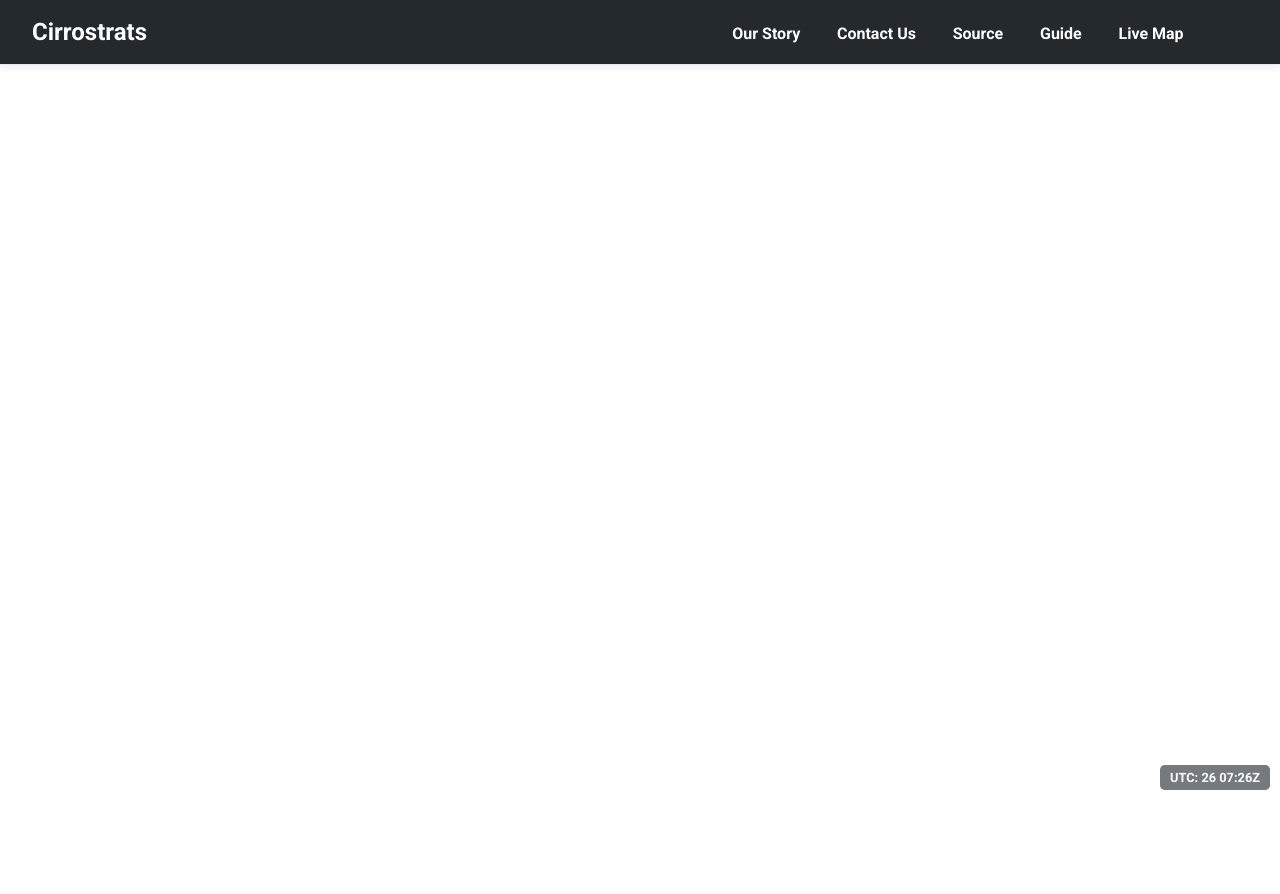
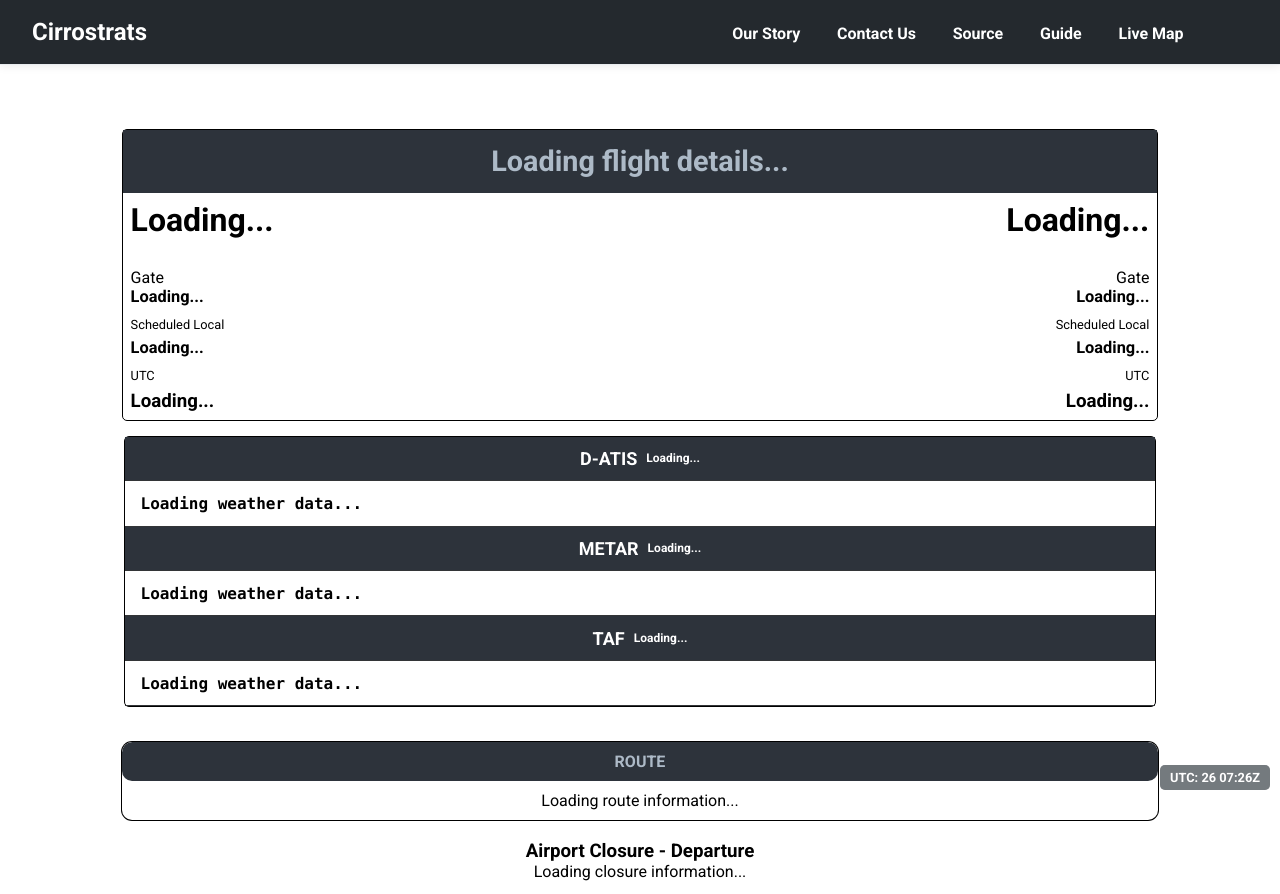
Before and after one commit to ujazishere/cirrostrats-frontend, a React (Vite) app: page /details in a window 1280 px wide. Shown: the top 894 px of the page. Before the commit the page ends 800 px from the top, so only its background shows below. Built offline with nearby package versions, Linux system fonts and the light colour scheme; no server answers.

Commit message:
preloading table - working

```diff
--- a/src/pages/Details.jsx
+++ b/src/pages/Details.jsx
@@ -1,13 +1,113 @@
 import React, { useState, useEffect } from "react";
 import { useLocation } from "react-router-dom";
 import axios from "axios";
-import UTCTime from "../components/UTCTime"; // Import the UTC time component
+import UTCTime from "../components/UTCTime";
 import { FlightCard, WeatherCard } from "../components/Combined";
 
 const apiUrl = import.meta.env.VITE_API_URL;
 console.log(`apiUrl: ${apiUrl}`);
 
-// To return test data change test data variable in the .env file to true
+const LoadingWeatherCard = () => (
+  <div className="card">
+    {['D-ATIS', 'METAR', 'TAF'].map((section) => (
+      <div key={section}>
+        <div className="card__depature__subtitle card__header--dark">
+          <h3 className="card__depature__subtitle__title">{section}</h3>
+          <span className="card__depature__time">Loading...</span>
+        </div>
+        <div className="card__depature__details">
+          <p>Loading weather data...</p>
+        </div>
+      </div>
+    ))}
+  </div>
+);
+
+const LoadingFlightCard = () => (
+  <div className="details">
+    <div className="details__card">
+      <h3 className="details__card__title">Loading flight details...</h3>
+
+      <div className="detail__body">
+        {/* Departure Loading State */}
+        <div className="detail__depature">
+          <h3 className="detail__depature__title">Loading...</h3>
+          <div className="detail__gate">
+            <p className="detail__gate__title">Gate</p>
+            <h3>Loading...</h3>
+          </div>
+          <div className="detail__depature__time">
+            <p className="detail__depature__local">Scheduled Local</p>
+            <h3>Loading...</h3>
+          </div>
+          <div className="detail__depature__utc__time">
+            <p className="detail__depature__utc">UTC</p>
+            <h3>Loading...</h3>
+          </div>
+        </div>
+
+        {/* Arrival Loading State */}
+        <div className="detail__arrival">
+          <h3 className="detail__arrival__title">Loading...</h3>
+          <div className="detail__gate">
+            <p className="detail__gate__title">Gate</p>
+            <h3>Loading...</h3>
+          </div>
+          <div className="detail__arrival__time">
+            <p className="detail__arrival__local">Scheduled Local</p>
+            <h3>Loading...</h3>
+          </div>
+          <div className="detail__arrival__utc__time">
+            <p className="detail__arrival__utc">UTC</p>
+            <h3>Loading...</h3>
+          </div>
+        </div>
+      </div>
+    </div>
+
+    {/* Departure Weather Loading State */}
+    <div className="table-container">
+  <table className="flight_card" style={{ width: '100%' }}>
+    <tbody>
+      <LoadingWeatherCard />
+    </tbody>
+  </table>
+</div>
+
+    {/* Route Loading State */}
+    <table className="route">
+      <tbody>
+        <tr>
+          <th>ROUTE</th>
+        </tr>
+        <tr>
+          <td>Loading route information...</td>
+        </tr>
+      </tbody>
+    </table>
+
+    {/* NAS Details Loading State */}
+    <div className="nas-details">
+      <h3>Airport Closure - Departure</h3>
+      <p>Loading closure information...</p>
+    </div>
+
+    {/* Destination Weather Loading State */}
+    <div className="table-container">
+  <table className="flight_card" style={{ width: '100%' }}>
+    <tbody>
+      <LoadingWeatherCard />
+    </tbody>
+  </table>
+</div>
+
+    {/* NAS Details Destination Loading State */}
+    <div className="nas-details">
+      <h3>Airport Closure - Destination</h3>
+      <p>Loading closure information...</p>
+    </div>
+  </div>
+);
 
 const Details = () => {
   const [airportWx, setAirportWx] = useState(null);
@@ -17,57 +117,46 @@ const Details = () => {
   const [FlightAwareReturns, setFlightAwareReturns] = useState(null);
   const [NASResponse, setNASResponse] = useState(null);
   const [WeatherResponse, setWeatherResponse] = useState(null);
+  const [isLoading, setIsLoading] = useState(true);
 
   const location = useLocation();
   const searchValue = location?.state?.searchValue;
-  // const noResults = location?.state?.noResults;
-
 
   useEffect(() => {
     async function fetchData() {
+      setIsLoading(true);
       console.log('searchValue in Details.jsx', searchValue);
       try {
         let res;
         if (searchValue?.id) {
-          // Fetching weather data using the airport ID
           const airportId = searchValue.id;
           res = await axios.get(`${apiUrl}/airport/${airportId}`);
           console.log("Returning airportData");
           setAirportWx(res.data);
         } else {
-
-          if (import.meta.env.VITE_APP_TEST_FLIGHT_DATA === 'true') {   // This triggers the TEST DATA returns
+          if (import.meta.env.VITE_APP_TEST_FLIGHT_DATA === 'true') {
             console.log("RETURNING TEST DATA");
-            const res = await axios.get(`${apiUrl}/testDataReturns`);           // Raw query request
+            const res = await axios.get(`${apiUrl}/testDataReturns`);
             setFlightData(res.data);
             setWeatherResponse(res.data);
             setNASResponse(res.data);
             console.log("res.data", res.data);
-            return;
-
-          } else {              // This triggers the REAL DATA returns
+          } else {
             const flightNumberQuery = searchValue?.flightNumber ? searchValue.flightNumber : searchValue;
             console.log("Couldn't find airport in the suggestion. Need to send to /rawQuery.", flightNumberQuery);
 
-            // Fetching data using appropriate route requests
             const [depDesRes, flightStatsTZRes, flightAwareReturnsRes] = await Promise.all([
-              // axios.get(`${apiUrl}/rawQuery/${flightNumberQuery}`),           // Raw query request
-              axios.get(`${apiUrl}/DepartureDestination/${flightNumberQuery}`), // Departure/Destination request
-              axios.get(`${apiUrl}/DepartureDestinationTZ/${flightNumberQuery}`), // Timezone request 1
-              axios.get(`${apiUrl}/flightAware/UA/${flightNumberQuery}`)        // FlightAware request
+              axios.get(`${apiUrl}/DepartureDestination/${flightNumberQuery}`),
+              axios.get(`${apiUrl}/DepartureDestinationTZ/${flightNumberQuery}`),
+              axios.get(`${apiUrl}/flightAware/UA/${flightNumberQuery}`)
             ]);
 
             setUaDepDes(depDesRes.data);
             setFlightStatsTZ(flightStatsTZRes.data);
             setFlightAwareReturns(flightAwareReturnsRes.data);
 
-            // console.log("DepDes", depDesRes.data.destination_ID);
-            // console.log("flightStatsTZ", flightStatsTZRes.data);
-
-            // Now send multiple requests based on depDesRes data fields
             const [nasRes, depWeather, destWeather] = await Promise.all([
               axios.get(`${apiUrl}/NAS/${depDesRes.data.departure_ID}/${depDesRes.data.destination_ID}`),
-              // axios.get(`${apiUrl}/Weather/${depDesRes.data.departure_ID}/${depDesRes.data.destination_ID}`),    // deprecated request since it needed both departure_ID and destination_ID
               axios.get(`${apiUrl}/Weather/${depDesRes.data.departure_ID}`),
               axios.get(`${apiUrl}/Weather/${depDesRes.data.destination_ID}`),
             ]);
@@ -81,28 +170,22 @@ const Details = () => {
             setWeatherResponse(weatherRes);
 
             const combinedFlightData = {
-              // ...resRawQuery.data,    // Use this to only get the test flight data. Comment all others out to speed up the design building process.
               ...depDesRes.data,
               ...flightStatsTZRes.data,
               ...flightAwareReturnsRes.data,
               ...nasRes.data,
-              // ...weatherRes.data
             };
-            // setFlightData(resRawQuery.data);        }
             setFlightData(combinedFlightData);
           }
         }
 
-        console.log('res.data from Details.jsx', res?.data, airportWx);
-
         if (res && res.status !== 200) {
           throw new Error("Network error occurred");
         }
-
-        // If there is flight data, it has already been set above.
       } catch (error) {
         console.error("Error fetching data:", error);
-        // Handle the error here, e.g., set an error state or show a notification
+      } finally {
+        setIsLoading(false);
       }
     }
 
@@ -111,24 +194,30 @@ const Details = () => {
 
   return (
     <div className="details">
-      <UTCTime /> {/* Add the UTC time component */}
+      <UTCTime />
 
-      {/* Render WeatherCard if searching for an airport */}
-      {searchValue?.id && airportWx && (
+      {searchValue?.id ? (
         <>
           <h3 className="weather__title">
-            <span>Weather for </span> {airportWx.name}
+            <span>Weather for </span> {airportWx?.name || searchValue.name}
           </h3>
+          {isLoading ? (
+            <LoadingWeatherCard />
+          ) : (
+            airportWx && (
               <WeatherCard
                 arrow={false}
                 title="Airport Weather"
-            weatherDetails={airportWx} // Ensure airportWx contains metar, taf, datis
+                weatherDetails={airportWx}
               />
+            )
+          )}
         </>
-      )}
-
-      {/* Render FlightCard if searching for a flight number */}
-      {!searchValue?.id && flightData && (
+      ) : (
+        isLoading ? (
+          <LoadingFlightCard />
+        ) : (
+          flightData && (
             <FlightCard
               flightDetails={flightData}
               dep_weather={WeatherResponse?.dep_weather}
@@ -136,6 +225,8 @@ const Details = () => {
               nasDepartureResponse={NASResponse?.nas_departure_affected}
               nasDestinationResponse={NASResponse?.nas_destination_affected}
             />
+          )
+        )
       )}
     </div>
   );
```
Lines whose indentation alone changed are shown as unchanged.
